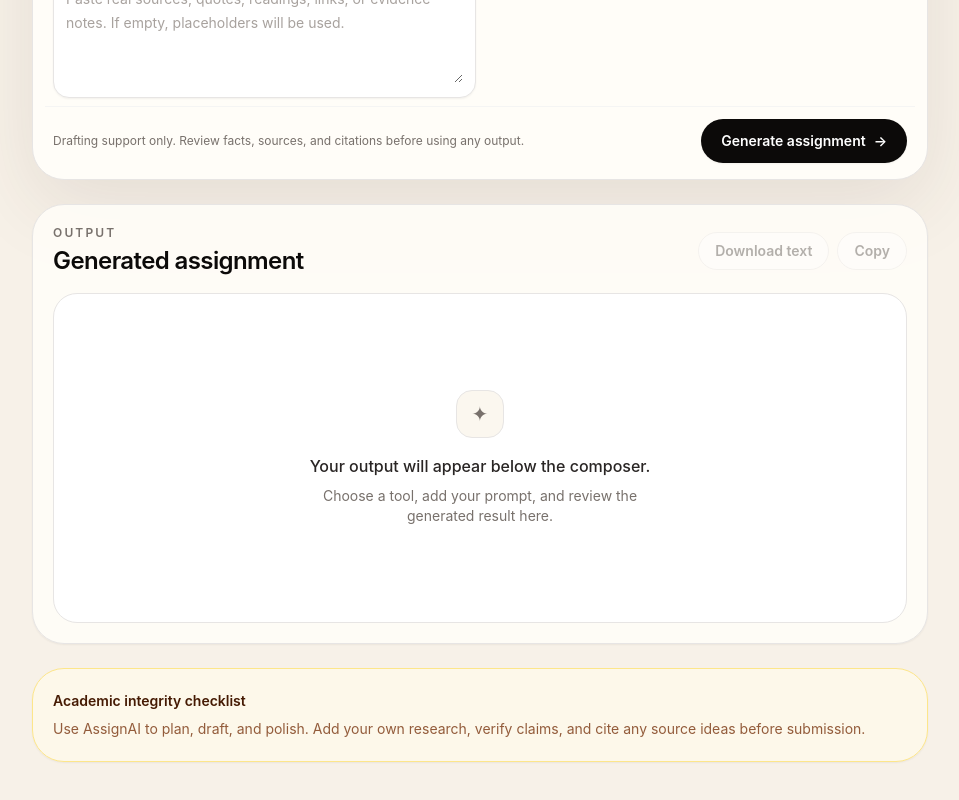
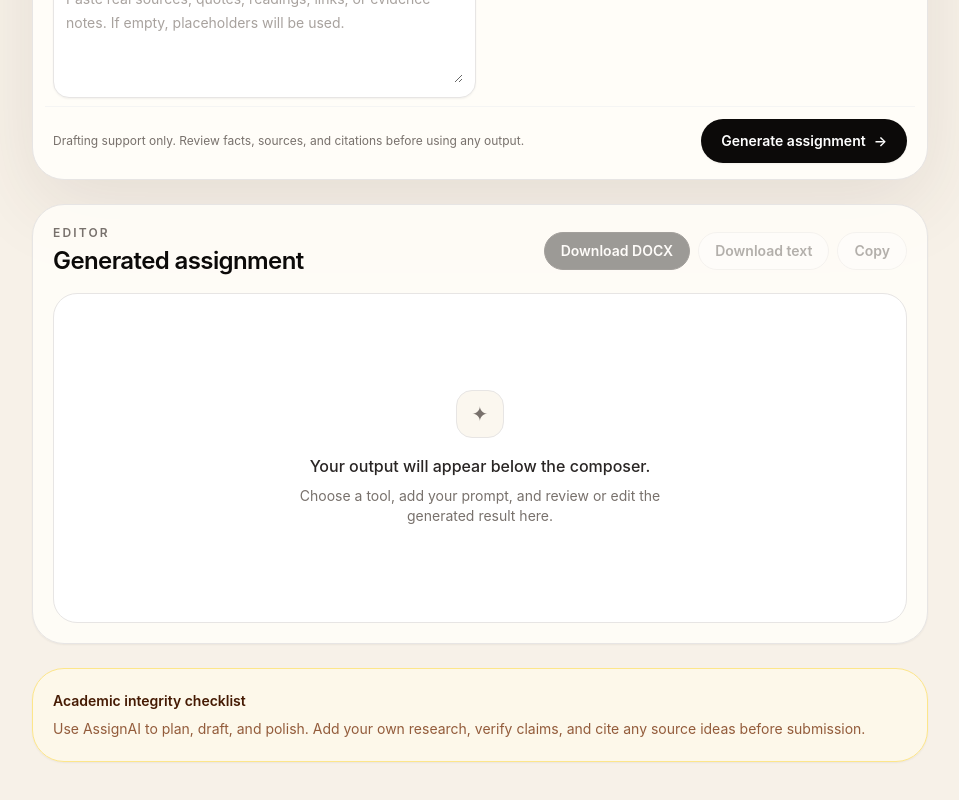
Before and after one commit to charai17/Assignai, a Next.js app: page / in a window 1280 px wide. Shown: the part 928-1728 px from the top of the page, without its empty margins (304-1263 px from the left). Built offline with nearby package versions, Linux system fonts and the light colour scheme.

Commit message:
make generated output editable and exportable as docx

```diff
--- a/app/page.tsx
+++ b/app/page.tsx
@@ -159,6 +159,42 @@ export default function HomePage() {
     URL.revokeObjectURL(url);
   }
 
+  async function downloadDocument() {
+    if (!output) return;
+    setError("");
+    setDownloading(true);
+
+    try {
+      const response = await fetch("/api/document/download", {
+        method: "POST",
+        headers: { "Content-Type": "application/json" },
+        body: JSON.stringify({ title: documentTitle(), content: output }),
+      });
+
+      if (!response.ok) {
+        let data: ApiResponse = {};
+        try {
+          data = (await response.json()) as ApiResponse;
+        } catch {
+          // Fall through to the generic message below.
+        }
+        throw new Error(data.result || data.error || data.message || "Document download failed.");
+      }
+
+      const blob = await response.blob();
+      const url = URL.createObjectURL(blob);
+      const link = document.createElement("a");
+      link.href = url;
+      link.download = "assignai-document.docx";
+      link.click();
+      URL.revokeObjectURL(url);
+    } catch (err) {
+      setError(err instanceof Error ? err.message : "Document download failed.");
+    } finally {
+      setDownloading(false);
+    }
+  }
+
   async function downloadPowerPoint() {
     if (mode !== "powerpoint" || (!activeInput && !output)) return;
     setError("");
@@ -251,6 +287,12 @@ export default function HomePage() {
     }
 
     return { input: powerpointPrompt, topic: powerpointPrompt, audience, slideCount: Number(slideCount), style: deckStyle };
+  }
+
+  function documentTitle() {
+    if (mode === "assignment") return assignmentPrompt.replace(/\s+/g, " ").slice(0, 80) || "AssignAI Assignment";
+    if (mode === "humanizer") return "AssignAI Humanized Text";
+    return "AssignAI Output";
   }
 
   const copy = modeCopy[mode];
@@ -414,7 +456,7 @@ export default function HomePage() {
             <section className="rounded-[2rem] border border-stone-200 bg-[#fffdf8]/90 p-4 shadow-sm sm:p-5">
               <div className="mb-4 flex flex-col gap-3 sm:flex-row sm:items-center sm:justify-between">
                 <div>
-                  <p className="text-xs font-semibold uppercase tracking-[0.18em] text-stone-500">Output</p>
+                  <p className="text-xs font-semibold uppercase tracking-[0.18em] text-stone-500">Editor</p>
                   <h2 className="mt-1 text-2xl font-semibold tracking-tight text-stone-950">{copy.output}</h2>
                 </div>
                 <div className="flex flex-wrap gap-2">
@@ -426,6 +468,16 @@ export default function HomePage() {
                       className="rounded-full border border-stone-900 bg-stone-950 px-4 py-2 text-sm font-semibold text-white transition hover:bg-stone-800 disabled:cursor-not-allowed disabled:opacity-40"
                     >
                       {downloading ? "Building PPTX..." : "Download PPTX"}
+                    </button>
+                  ) : null}
+                  {mode !== "powerpoint" ? (
+                    <button
+                      type="button"
+                      onClick={downloadDocument}
+                      disabled={downloading || !output}
+                      className="rounded-full border border-stone-900 bg-stone-950 px-4 py-2 text-sm font-semibold text-white transition hover:bg-stone-800 disabled:cursor-not-allowed disabled:opacity-40"
+                    >
+                      {downloading ? "Building DOCX..." : "Download DOCX"}
                     </button>
                   ) : null}
                   <button
@@ -455,12 +507,18 @@ export default function HomePage() {
                     <p className="mt-1 text-sm">This usually only takes a moment.</p>
                   </div>
                 ) : output ? (
-                  <pre className="whitespace-pre-wrap break-words font-sans text-sm leading-7 text-stone-800">{output}</pre>
+                  <textarea
+                    value={output}
+                    onChange={(event) => setOutput(event.target.value)}
+                    rows={24}
+                    spellCheck="true"
+                    className="min-h-[30rem] w-full resize-y border-0 bg-transparent font-sans text-sm leading-7 text-stone-800 outline-none"
+                  />
                 ) : (
                   <div className="flex h-full min-h-[18rem] flex-col items-center justify-center text-center text-stone-500">
                     <div className="mb-4 flex h-12 w-12 items-center justify-center rounded-2xl border border-stone-200 bg-[#fbf7ef] text-xl">✦</div>
                     <p className="font-medium text-stone-800">Your output will appear below the composer.</p>
-                    <p className="mt-2 max-w-sm text-sm">Choose a tool, add your prompt, and review the generated result here.</p>
+                    <p className="mt-2 max-w-sm text-sm">Choose a tool, add your prompt, and review or edit the generated result here.</p>
                   </div>
                 )}
               </div>
```
